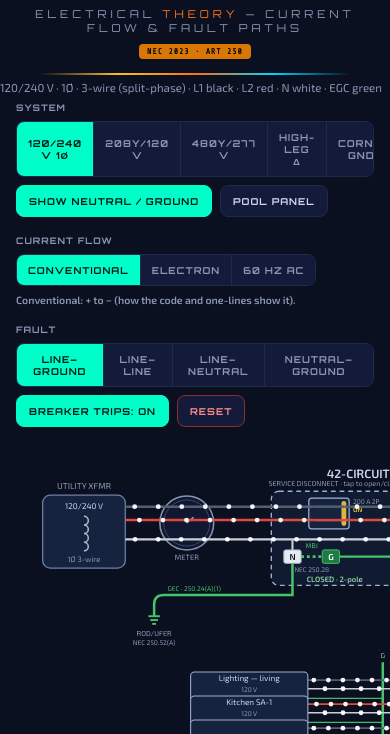
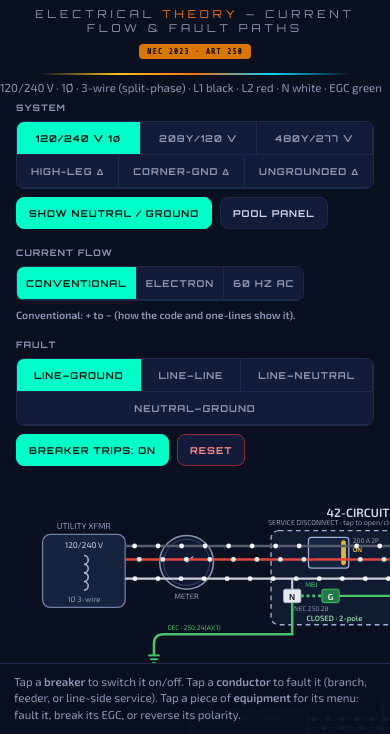
Before and after one commit to BrandonAOG/testing, a plain HTML site: page index.html in a window 390 px wide. Shown: the part 110-844 px from the top of the page. Drawn offline with nearby package versions, Linux system fonts and the light colour scheme; animation ran at ten frames a second.

Commit message:
Enhance responsive design for small screens

```diff
--- a/index.html
+++ b/index.html
@@ -59,7 +59,13 @@
   .scope{overflow-x:auto;overflow-y:hidden;padding:4px 10px 16px;-webkit-overflow-scrolling:touch;}
   svg{display:block;}
   .hint{font-size:10.5px;color:var(--txt2);padding:0 16px 14px;}
-  @media (max-width:760px){ .scope svg{width:980px;max-width:none;} }
+  @media (max-width:760px){
+    .scope svg{width:980px;max-width:none;}
+    .grp{flex-wrap:wrap;}                                   /* button groups wrap instead of running off the screen */
+    .grp > button{flex:1 1 auto;border-bottom:1px solid var(--border);padding:10px 9px;}
+    #readout{position:sticky;bottom:0;z-index:20;background:rgba(11,16,32,.96);border-top:1px solid var(--border);
+             padding:10px 14px calc(10px + env(safe-area-inset-bottom));margin:0;max-height:34vh;overflow-y:auto;font-size:11.5px;line-height:1.45;}
+  }
   #svg text{pointer-events:none}   /* labels never swallow taps meant for the box/wire under them */
 </style>
 </head>
@@ -273,7 +279,7 @@ function faultWhy(){
   if(noNeutralMsg) return '<b style="color:#ffd27a">NO NEUTRAL</b> — a corner-grounded delta is 3-wire. There is no neutral to fault; phase B is the grounded conductor. Try a Line–Ground or Line–Line fault.';
   if(faultZone==='service') return '<b style="color:#ff8a8a">LINE-SIDE SERVICE FAULT · '+FAULT_A+' A</b> — ahead of the service disconnect there\'s no overcurrent device in the building, so <b>nothing here trips</b>; only the utility transformer fuse can clear it. The fault current goes from the line-side conductor into the service enclosure, across the <b>MBJ</b>, and home on the <b>service neutral</b> to the transformer. The feeder EGC and the panel ground bars carry none of it, because they are downstream of the fault. This is why line-side conductors are kept short and in conduit.';
   if(faultZone==='feeder') return tripped?'<b style="color:#8fd6a3">CLEARED</b> — the <b>service disconnect</b> opened to clear the feeder fault ('+FAULT_A+' A).':'<b style="color:#ff8a8a">FEEDER FAULT · '+FAULT_A+' A</b> — on the feeder between the service disconnect and the panel. It\'s cleared by the <b>service disconnect</b> (the upstream OCPD), not the branch breakers.';
-  if(faultCkt==null) return 'Tap a breaker to switch a circuit on/off. Tap any <b>conductor</b> or piece of <b>equipment</b> to fault it — branch, feeder, or line-side service.';
+  if(faultCkt==null) return 'Tap a <b>breaker</b> to switch it on/off. Tap a <b>conductor</b> to fault it (branch, feeder, or line-side service). Tap a piece of <b>equipment</b> for its menu: fault it, break its EGC, or reverse its polarity.';
   var c=DEMO[SYS[MODE].demo][faultCkt]; var nm=c?c.n:('#'+faultCkt);
   if(poolOn&&MODE==='single'&&faultCkt===2) nm='the 100 A pool feeder ('+(poolFdrK?'L2':'L1')+')';
   if(tripped) return '<b style="color:#8fd6a3">CLEARED</b> — the breaker on <b>'+nm+'</b> tripped at '+FAULT_A+' A. Tap Reset or the breaker to restore.';
@@ -306,6 +312,7 @@ function render(){
   var W=poolActive?1560:1020,rows=21,rowH=25,svcH=150,top=svcH+70,rowTop=top,H=top+rows*rowH+56;
   if(poolActive){ demo=Object.assign({},demo); demo[26]=demo[2]; demo[28]=demo[4]; delete demo[4]; demo[2]={p:2,n:'Pool panel',pool:true}; }   // 100 A 2-pole pool feeder breaker
   svg.setAttribute('viewBox','0 0 '+W+' '+H);svg.setAttribute('width',W);svg.setAttribute('height',H);
+  svg.style.width=(window.matchMedia&&window.matchMedia('(max-width:760px)').matches)?Math.round(W*0.96)+'px':'';   // phone: keep text the same size when the pool panel widens the drawing
 
   var busC=510, busHalf=(N===3?36:28);   // 3-phase bars spread wider so the lanes read clearly
   var brkLin=busC-busHalf-14, brkLout=busC-busHalf-66, brkRin=busC+busHalf+14, brkRout=busC+busHalf+66;
```
